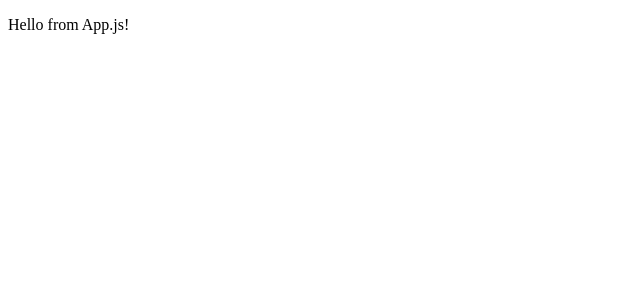
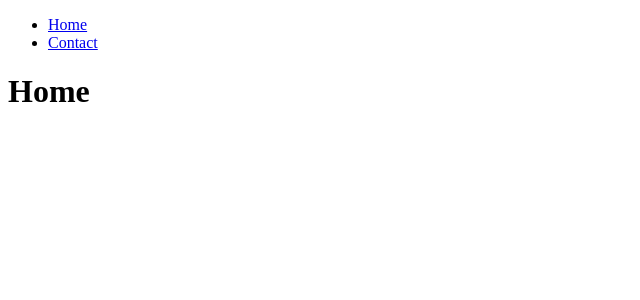
Before and after one commit to zanderman/zanderman.github.io, a React app: page / in a window 1280 px wide. Shown: the top 300 px of the page, without its empty margins (0-640 px from the left). Built offline with nearby package versions, Linux system fonts and the light colour scheme.

Commit message:
Implements basic client-side routing

```diff
--- a/src/components/App.tsx
+++ b/src/components/App.tsx
@@ -2,16 +2,77 @@
  * Application component
  **/
 
-import React, { Component } from 'react';
+import React, {
+    Component,
+    ComponentType,
+} from 'react';
+import {
+    HashRouter as Router,
+    Switch,
+    Route,
+    Redirect,
+    Link,
+} from 'react-router-dom';
 
-interface AppProps {}
-interface AppState {}
 
+class Home extends Component<{}, {}> {
+    render() {
+        return (
+            <h1>Home</h1>
+        );
+    }
+}
+
+class Contact extends Component<{}, {}> {
+    render() {
+        return (
+            <h1>Contact</h1>
+        );
+    }
+}
+
+
+/*
+ * Create list of routes for page.
+ */
+interface RouteItem {
+    path: string; // URL path of route.
+    name: string; // Custom name string of route.
+    component: ComponentType; // React component object to be rendered for route.
+}
+const routes: RouteItem[] = [
+    { path: '/', name: 'Home', component: Home },
+    { path: '/contact', name: 'Contact', component: Contact },
+];
+
+
+interface AppProps {};
+interface AppState {};
 class App extends Component<AppProps, AppState> {
 
     render() {
         return (
-            <p>Hello from App.js!</p>
+            <Router>
+                <div>
+                    <nav>
+                        <ul>
+                            {routes.map((route: RouteItem, index: number) => (
+                                <li key={index}>
+                                    <Link to={route.path}>{route.name}</Link>
+                                </li>
+                            ))}
+                        </ul>
+                    </nav>
+                    <Switch>
+                        {routes.map((route: RouteItem, index: number) => (
+                            <Route key={index} path={route.path} component={route.component}/>
+                        ))}
+                        <Route exact path='/'>
+                            <Redirect to={routes[0].path}/>
+                        </Route>
+                    </Switch>
+                </div>
+            </Router>
         );
     }
 }
```
